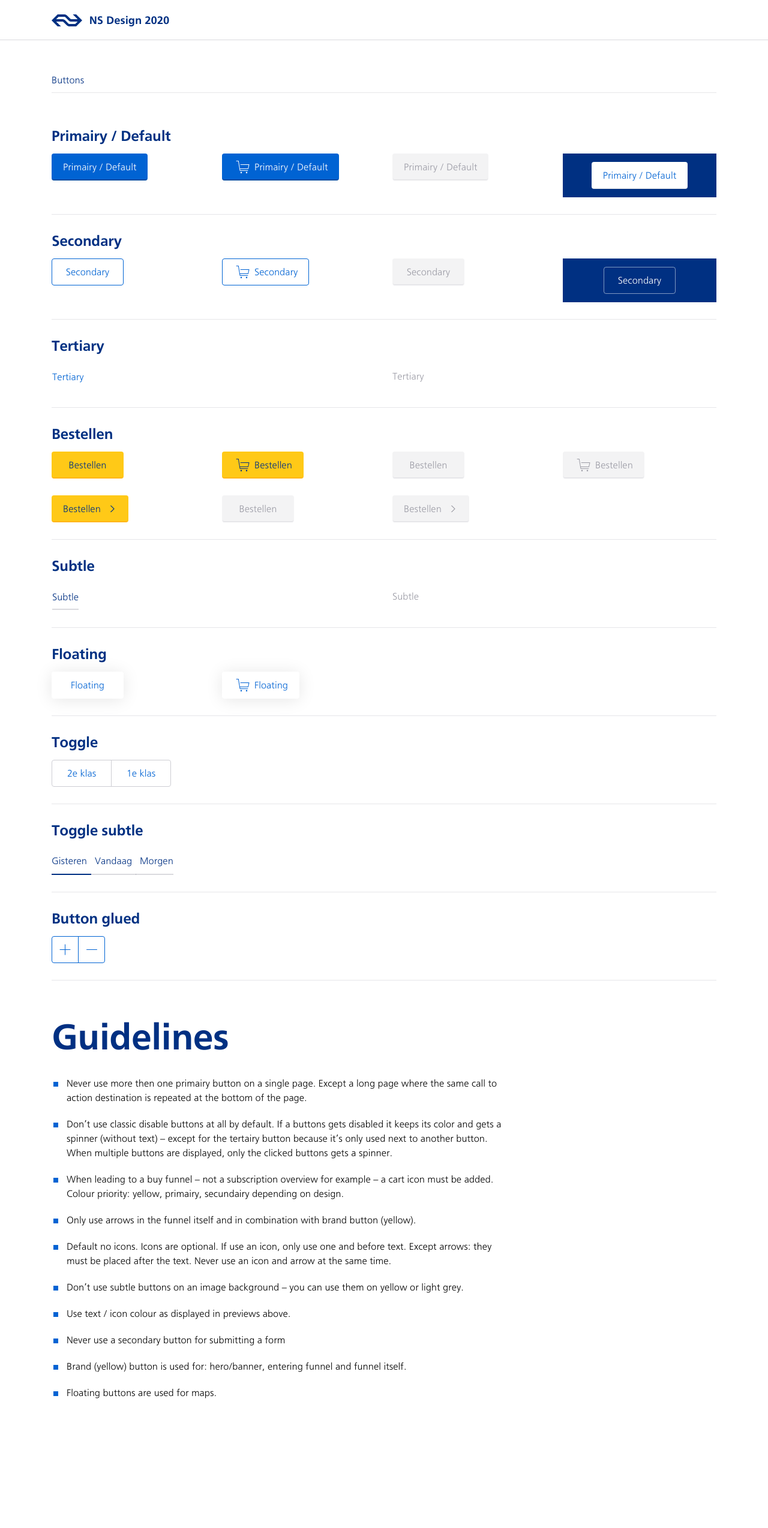
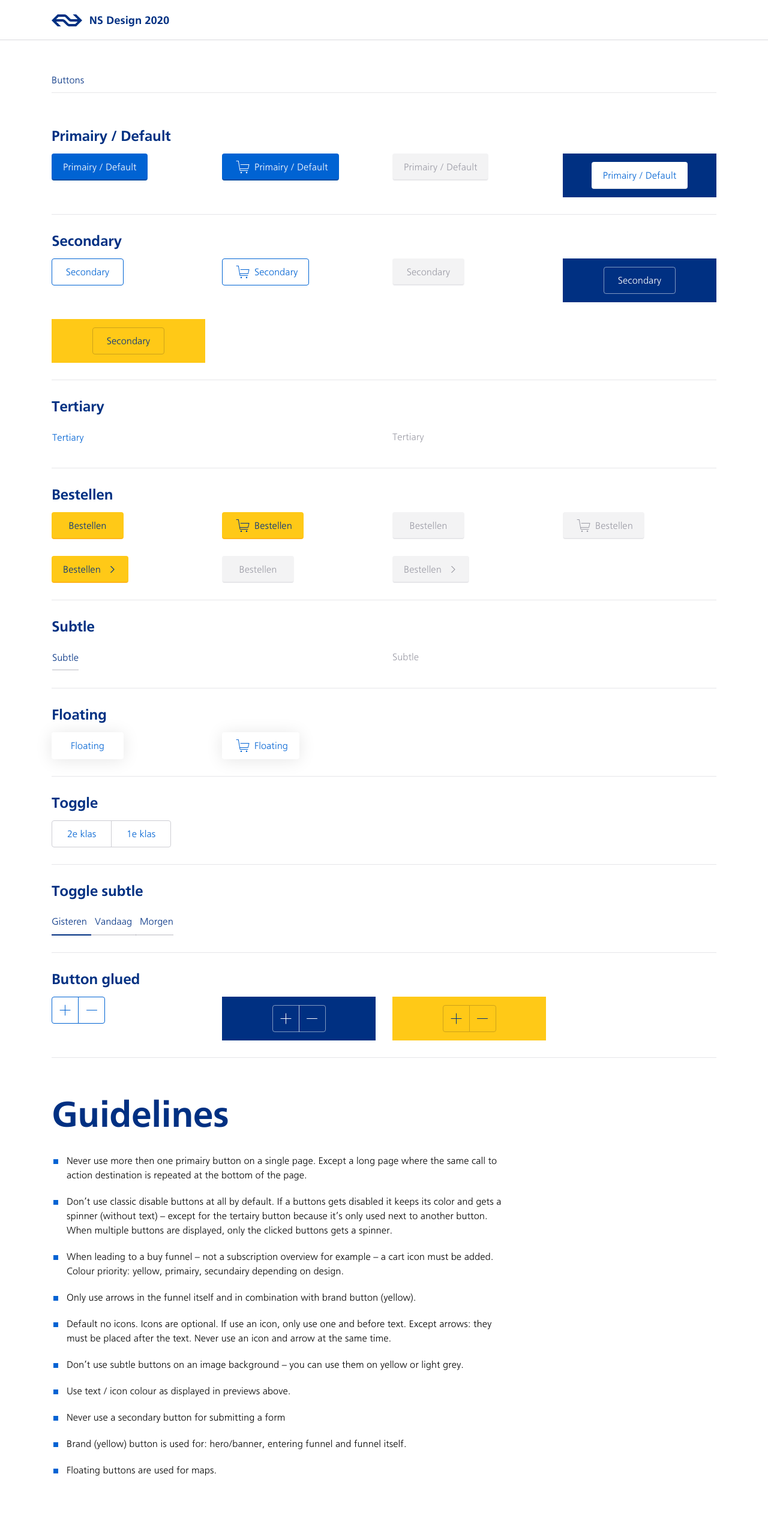
Before and after one commit to tdenheld/ns-design, a Jekyll site: the page built from _posts/2019-01-01-buttons.html, in a window 1280 px wide. Shown: the whole page at 60% size. Built offline with Jekyll 4.4.1, drawn with Linux system fonts in a browser that asks for light colours; before the commit the page ends 2419 px from its top, so only the background shows below that.

Commit message:
more buttons > now all

```diff
--- a/_data/buttons.yml
+++ b/_data/buttons.yml
@@ -16,6 +16,8 @@
     - disabled: true
     - modifier: button--secondary button--contrast
       bg: pa-2 bg-blue txt-c
+    - modifier: button--secondary button--contrastYellow
+      bg: pa-2 bg-yellow txt-c
 
 - title: Tertiary
   button:
--- a/_posts/2019-01-01-buttons.html
+++ b/_posts/2019-01-01-buttons.html
@@ -70,6 +70,28 @@
                     {% include icons/minus--small.svg %}
                 </button>
             </div>
+
+            <div class="pa-2 bg-blue txt-c">
+                <div class="button-glued">
+                    <button class="button button--secondary button--contrast button--icon">
+                        {% include icons/plus--small.svg %}
+                    </button>
+                    <button class="button button--secondary button--contrast button--icon">
+                        {% include icons/minus--small.svg %}
+                    </button>
+                </div>
+            </div>
+
+            <div class="pa-2 bg-yellow txt-c">
+                <div class="button-glued">
+                    <button class="button button--secondary button--contrastYellow button--icon">
+                        {% include icons/plus--small.svg %}
+                    </button>
+                    <button class="button button--secondary button--contrastYellow button--icon">
+                        {% include icons/minus--small.svg %}
+                    </button>
+                </div>
+            </div>
         </div>
         <hr class="mb-4">
 
--- a/_sass/components.buttons.scss
+++ b/_sass/components.buttons.scss
@@ -86,36 +86,6 @@
             box-shadow: inset 0 -1px 0 $ns-light-blue-2;
         }
     }
-
-    &.button--contrast {
-        border-bottom: 1px solid $ns-grey-8;
-        background-color: $ns-white;
-        color: $ns-light-blue;
-        box-shadow: inset 0 -1px 0 $ns-grey-8;
-
-        &:hover {
-            box-shadow: inset 0 (-$button-height) 0 $ns-grey-8;
-            border-color: $ns-grey-8;
-        }
-
-        &:focus {
-            border-color: $ns-light-blue;
-            box-shadow: inset 0 -1px 0 $ns-grey-8,
-                0 0 0 1px $ns-light-blue,
-                $box-shadow-soft-contrast;
-        }
-
-        &:hover:focus {
-            border-color: $ns-light-blue;
-            box-shadow: inset 0 (-$button-height) 0 $ns-grey-8,
-                0 0 0 1px $ns-light-blue,
-                $box-shadow-soft-contrast;
-        }
-
-        svg {
-            fill: $ns-light-blue;
-        }
-    }
 }
 
 
@@ -186,29 +156,6 @@
             color: transparent;
             box-shadow: none;
             border-color: $ns-light-blue;
-        }
-    }
-
-    &.button--contrast {
-        background-color: transparent;
-        border-color: rgba($ns-white, 0.5);
-        box-shadow: none;
-        color: $ns-white;
-
-        &:hover {
-            box-shadow: none;
-            border-color: $ns-white;
-            color: $ns-white;
-        }
-
-        &:focus,
-        &:hover:focus {
-            border-color: $ns-white;
-            box-shadow: 0 0 0 1px $ns-white, $box-shadow-soft-contrast;
-        }
-
-        svg {
-            fill: $ns-light-blue;
         }
     }
 }
@@ -549,8 +496,101 @@
             border-radius: 0 4px 4px 0;
         }
 
-        &:hover {
+        &:hover,
+        &:focus {
             z-index: 2;
         }
     }
 }
+
+
+// contrasts
+// ----------------------------------------------------------------------
+// ----------------------------------------------------------------------
+.button--contrast {
+    border-bottom: 1px solid $ns-grey-8;
+    background-color: $ns-white;
+    color: $ns-light-blue;
+    box-shadow: inset 0 -1px 0 $ns-grey-8;
+
+    &:hover {
+        box-shadow: inset 0 (-$button-height) 0 $ns-grey-8;
+        border-color: $ns-grey-8;
+        color: $ns-light-blue;
+    }
+
+    &:focus {
+        border-color: $ns-light-blue;
+        box-shadow: inset 0 -1px 0 $ns-grey-8,
+            0 0 0 1px $ns-light-blue,
+            $box-shadow-soft-contrast;
+        color: $ns-light-blue;
+    }
+
+    &:hover:focus {
+        border-color: $ns-light-blue;
+        box-shadow: inset 0 (-$button-height) 0 $ns-grey-8,
+            0 0 0 1px $ns-light-blue,
+            $box-shadow-soft-contrast;
+    }
+
+    svg {
+        fill: $ns-light-blue;
+    }
+}
+
+.button--secondary.button--contrast {
+    background-color: transparent;
+    border-color: rgba($ns-white, 0.5);
+    box-shadow: none;
+    color: $ns-white;
+
+    &:hover {
+        box-shadow: none;
+        border-color: $ns-white;
+        color: $ns-white;
+    }
+
+    &:focus,
+    &:hover:focus {
+        border-color: $ns-white;
+        box-shadow: 0 0 0 1px $ns-white, $box-shadow-soft-contrast;
+
+        svg {
+            fill: $ns-white;
+        }
+    }
+
+    svg {
+        fill: $ns-white;
+    }
+}
+
+.button--contrastYellow {
+    background-color: transparent;
+    border-color: mix($ns-grey, $ns-yellow, 20%);
+    box-shadow: none;
+    color: $ns-blue;
+
+    &:hover {
+        box-shadow: none;
+        border-color: $ns-blue;
+        color: $ns-blue;
+    }
+
+    &:focus {
+        color: $ns-blue;
+        border-color: $ns-light-blue;
+        box-shadow: 0 0 0 1px $ns-light-blue, $box-shadow-soft;
+    }
+
+    &:hover:focus {
+        color: $ns-blue;
+        border-color: $ns-blue;
+        box-shadow: 0 0 0 1px $ns-blue, $box-shadow-soft;
+    }
+
+    svg {
+        fill: $ns-blue;
+    }
+}
```
Also changed, not shown: 2 other files.
